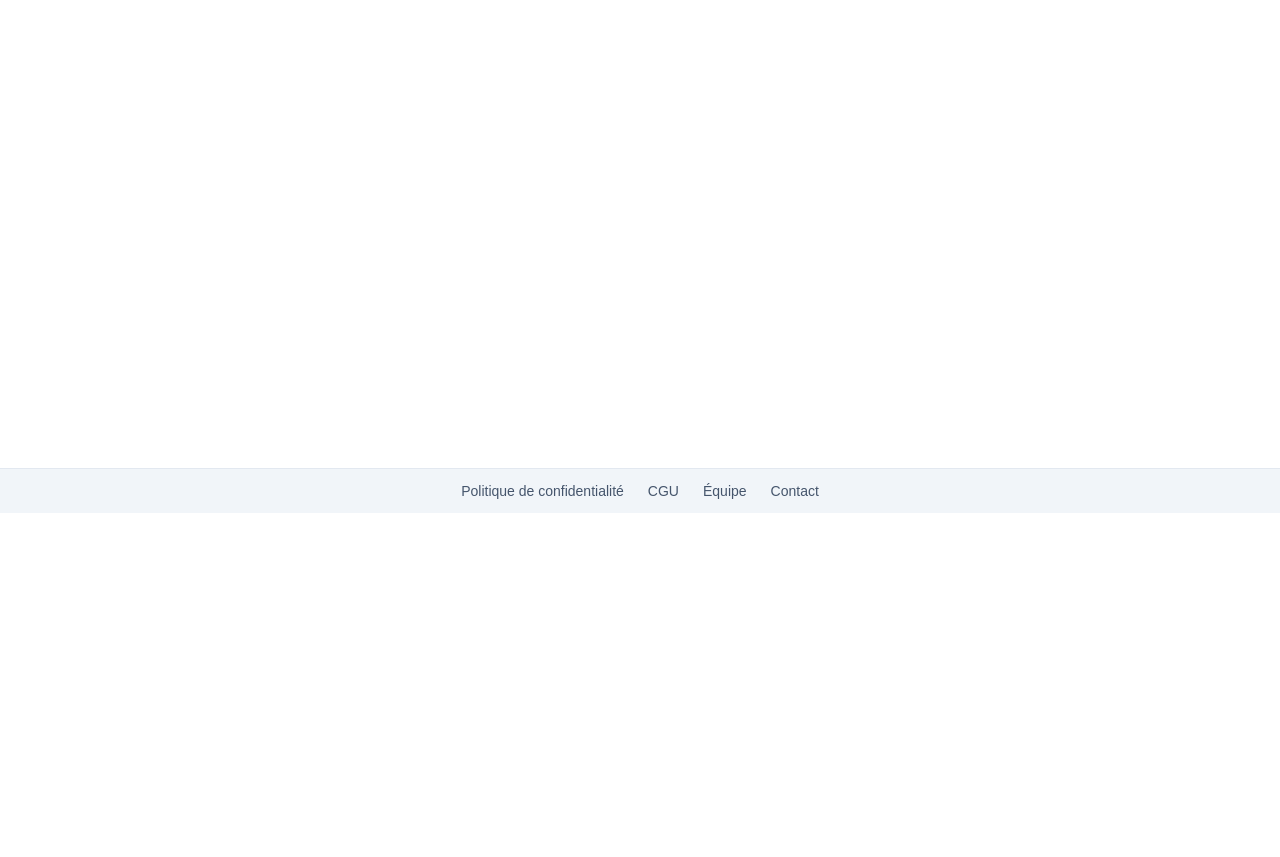
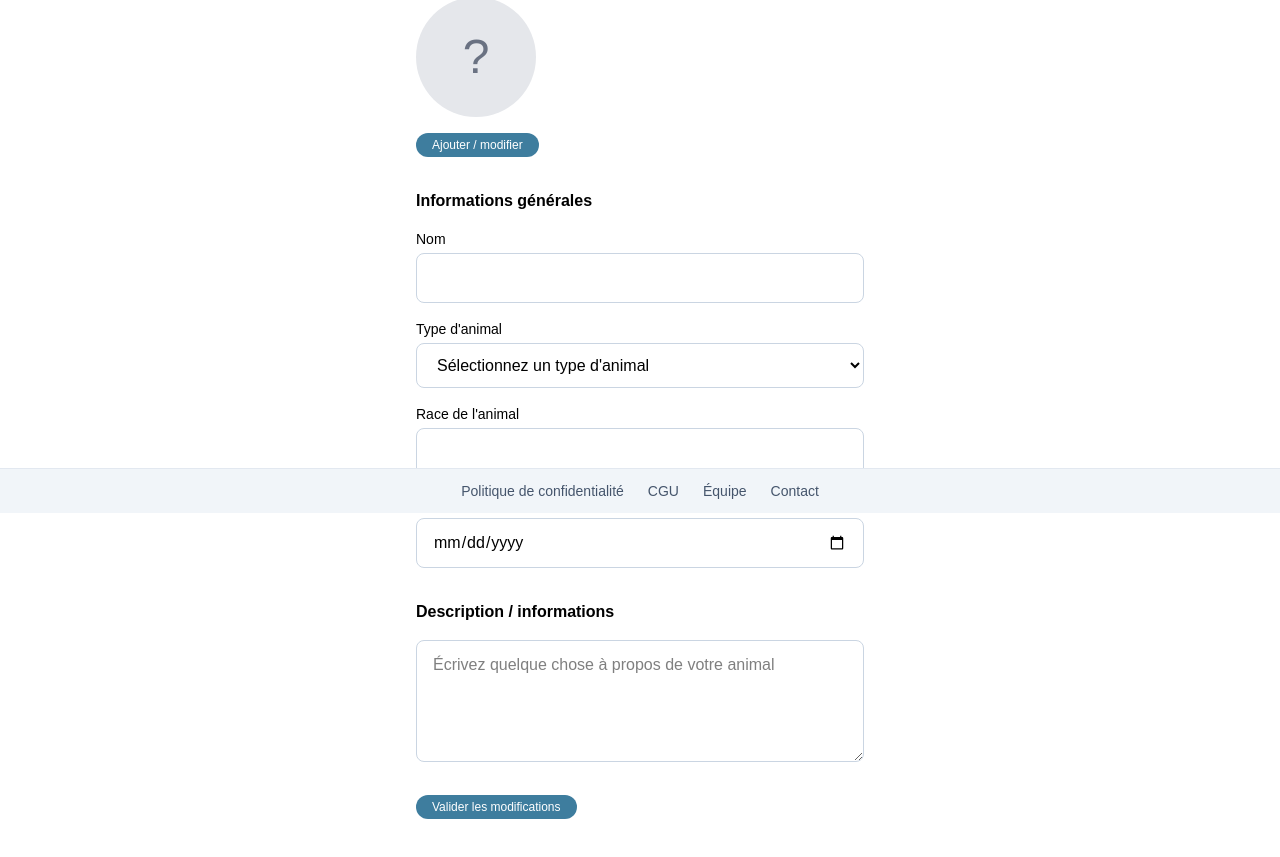
Before and after one commit to Jayleeva/42transcendence, a Next.js app in the folder frontend/: page /pet/create in a window 1280 px wide. Shown: the part 287-1144 px from the top of the page. Before the commit the page ends 856 px from the top, so only its background shows below. Built offline with nearby package versions, Linux system fonts and the light colour scheme; a web font is replaced by a local one.

Commit message:
Add drop-down component + pet create page

```diff
--- a/frontend/app/(app)/pet/create/page.tsx
+++ b/frontend/app/(app)/pet/create/page.tsx
@@ -1,11 +1,70 @@
 // page de creation d'un pet avec tte les infos
+
+import BackButton from '@/components/ui/BackButton';
+import MiniButton from '@/components/ui/MiniButton';
+import Input from '@/components/ui/Input';
+import Avatar from '@/components/ui/Avatar';
+import Textarea from '@/components/ui/Textarea';
+import Select from '@/components/ui/Select';
+import Form from '@/components/features/Form';
+
+const petTypes = [
+  { value: 'dog', label: 'Chien' },
+  { value: 'cat', label: 'Chat' },
+  { value: 'bird', label: 'Oiseau' },
+  { value: 'rodent', label: 'Rongeur (hamster, cochon d’Inde...)' },
+  { value: 'rabbit', label: 'Lapin' },
+  { value: 'fish', label: 'Poisson' },
+  { value: 'reptile', label: 'Reptile' },
+  { value: 'other', label: 'Autre' },
+];
 
 export default function Page() {
   return (
-    <main className="min-h-screen px-6 py-12 md:px-8 max-w-7xl mx-auto">
-      <h1 className="font-display text-5xl font-bold text-center">
-        TEST PAGE DE CREATION DE POST
-      </h1>
+    <main className="flex flex-1 flex-col px-4 pt-4 pb-12">
+        <BackButton />
+       <div className="mx-auto flex w-full max-w-md flex-col gap-8 pt-4">
+        <h1 className="font-display text-5xl font-bold text-center">
+          Ajouter ou modifier un animal
+        </h1>
+
+    {/* un seul form ici avec toutes les infos*/}
+        <form className="flex flex-col gap-8">
+          <section className="flex flex-col items-start gap-4">
+            <h2 className="font-bold">Photo de l'animal</h2>
+            <Avatar src={undefined}></Avatar>
+                <MiniButton type="button" variant="outline">Ajouter / modifier</MiniButton>
+          </section>
+
+          <section className="flex flex-col gap-4">
+            <h2 className="font-bold">Informations générales</h2>
+            <Input id="name" name="name" type="text" label="Nom" required/>
+            <Select
+              id="type"
+              name="type"
+              label="Type d'animal"
+              placeholder="Sélectionnez un type d'animal"
+              options={petTypes}
+              required
+            />
+            <Input id="race" name="race" type="text" label="Race de l'animal" />
+            <Input id="birth" name="birth" type="date" label="Date de naissance" />
+          </section>
+
+          <section className="flex flex-col gap-4">
+            <h2 className="font-bold">Description / informations </h2>
+                <Textarea
+                  id="bio"
+                  name="bio"
+                  placeholder="Écrivez quelque chose à propos de votre animal"
+                  maxLength={300} />
+          </section>
+            <div>
+                <MiniButton type="submit" variant="outline">Valider les modifications</MiniButton>
+            </div>
+        </form>
+
+      </div>
     </main>
   );
 }
--- a/frontend/app/register/page.tsx
+++ b/frontend/app/register/page.tsx
@@ -1,7 +1,7 @@
 // la page pour creer un compte ( ou on met les infos basiques )
 import Link from 'next/link';
 import BackButton from '@/components/ui/BackButton';
-import Form from '@/components/features/form/Form';
+import Form from '@/components/features/Form';
 
 
 export default function Page() {
--- /dev/null
+++ b/frontend/components/ui/Select.tsx
@@ -0,0 +1,41 @@
+import { SelectHTMLAttributes } from 'react';
+
+type SelectOption = {
+  value: string;
+  label: string;
+};
+
+type SelectProps = SelectHTMLAttributes<HTMLSelectElement> & {
+  label: string;
+  options: SelectOption[];
+  placeholder?: string;
+};
+
+export default function Select({
+  label,
+  id,
+  options,
+  placeholder,
+  className = '',
+  ...props
+}: SelectProps) {
+  return (
+    <div className="flex flex-col gap-1">
+      <label htmlFor={id} className="text-sm font-medium">
+        {label}
+      </label>
+      <select
+        id={id}
+        className={`rounded-lg border border-slate-300 bg-white px-4 py-3 focus:border-black focus:outline-none ${className}`}
+        {...props}
+      >
+        {placeholder && <option value="">{placeholder}</option>}
+        {options.map((option) => (
+          <option key={option.value} value={option.value}>
+            {option.label}
+          </option>
+        ))}
+      </select>
+    </div>
+  );
+}
```
Also changed, not shown: frontend/components/features/Form.tsx (renamed from frontend/components/features/form/Form.tsx).
